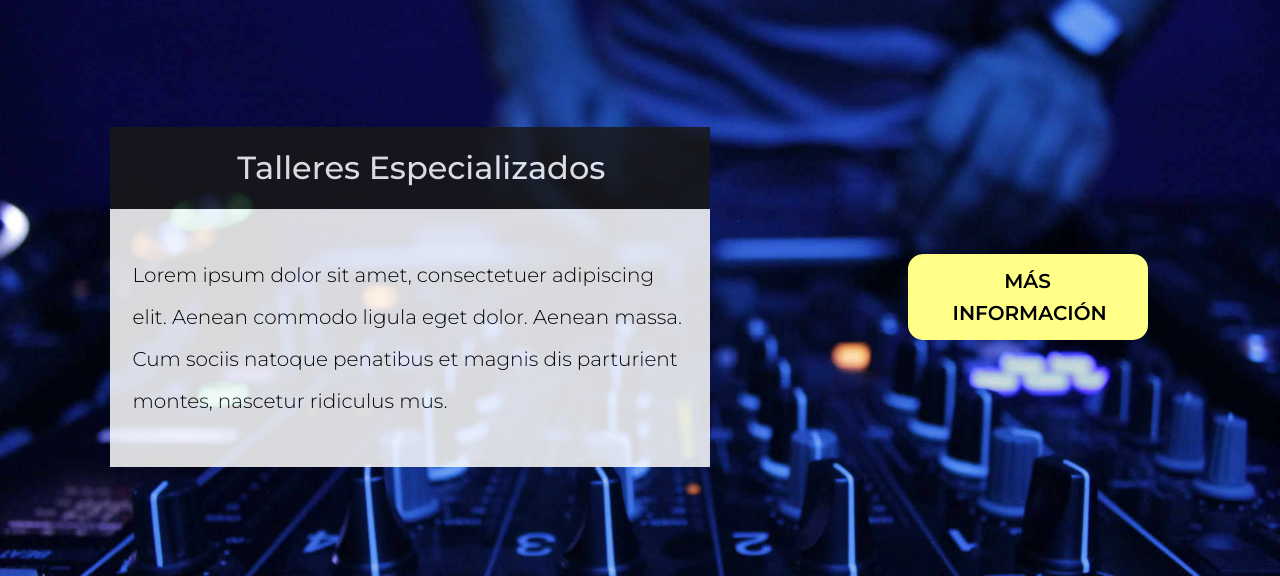
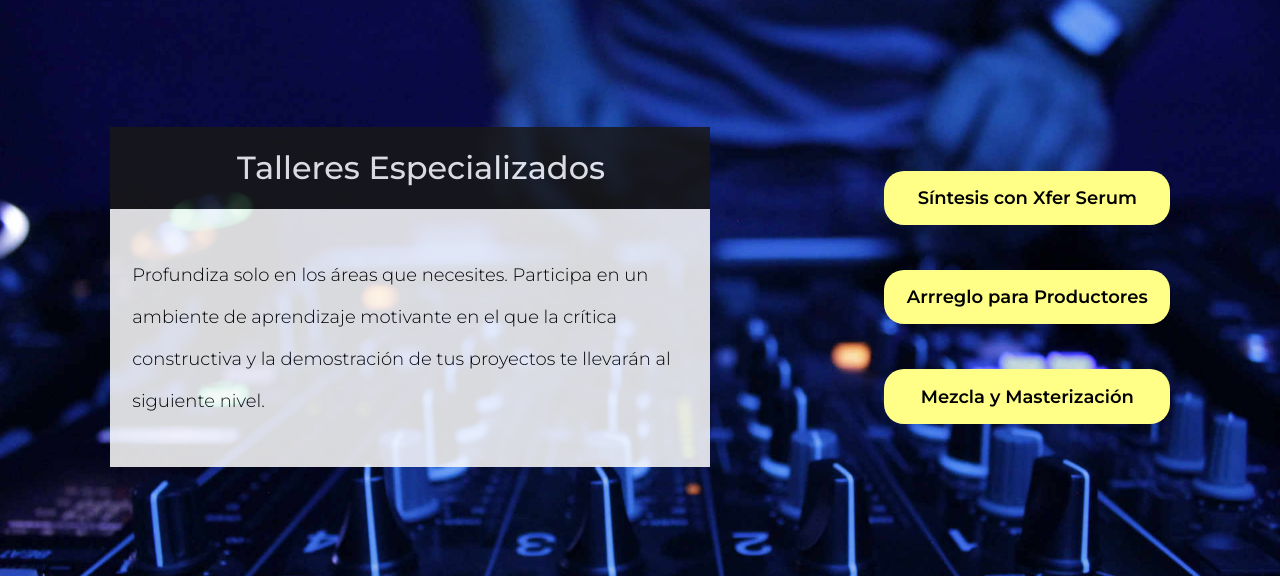
Before and after one commit to cpoumian/djstudio, a website: page app/index.html in a window 1280 px wide. Shown: the part 3555-4131 px from the top of the page. Drawn offline with Linux system fonts and the light colour scheme; files whose address does not match are found by name.

Commit message:
Add buttons for workshops.

```diff
--- a/app/assets/styles/modules/_btn.css
+++ b/app/assets/styles/modules/_btn.css
@@ -11,8 +11,14 @@
 		color: $mainYellow;
 	}
 
-	&--blue {
-		background-color: $lightBlue;
+	&--medium {
+		font-size: $textSizeSmall;
+		font-weight: $weightBold;
+		line-height: $lineHeight;
+		text-align: center;
+		padding: $spaceHlf $spaceStd;
+		margin: $spaceStd 0;
+		border-radius: 20px;
 	}
 
 	&--large {
@@ -24,3 +30,9 @@
 	}
 
 } /* .btn */
+
+.btn-container {
+		display: flex;
+		flex-direction: column;
+		justify-content: space-between;
+	}
--- a/app/assets/styles/modules/_directions.css
+++ b/app/assets/styles/modules/_directions.css
@@ -53,9 +53,8 @@
 
 			p {
 				font-size: $textSize;
-				font-weight: $weightLight;
+				font-weight: $weightRegular;
 				line-height: $lineHeight;
-				/*text-align: center;*/
 				margin: $spaceHlf 0;
 			}
 
--- a/app/index.html
+++ b/app/index.html
@@ -88,7 +88,8 @@
     <div id="production"class="wrapper">
       <div class="text-box">
        <h2>Producción de Música Electrónica</h2>
-        <p>Lorem ipsum dolor sit amet, consectetuer adipiscing elit. Aenean commodo ligula eget dolor. Aenean massa. Cum sociis natoque penatibus et magnis dis parturient montes, nascetur ridiculus mus.</p>
+        <p>Adquiere las competencias fundamentales específicas al genero de tu elección. Aprende integrar los DAWs y plugins más usados en un flujo de trabajo eficiente.
+        <br>A lo largo de 20 hrs acompañaras a tu instructor en la realización de un track desde la maqueta hasta la mezcla, y aplicarás cada técnica y principio estudiado tu mismo</p>
       </div> <!-- .text-box -->
       <a href="#" class="btn btn--large">
         MÁS<br>INFORMACIÓN
@@ -104,11 +105,13 @@
     <div id="workshops" class="wrapper">
       <div class="text-box">
        <h2>Talleres Especializados</h2>
-        <p>Lorem ipsum dolor sit amet, consectetuer adipiscing elit. Aenean commodo ligula eget dolor. Aenean massa. Cum sociis natoque penatibus et magnis dis parturient montes, nascetur ridiculus mus.</p>
+        <p>Profundiza solo en los áreas que necesites. Participa en un ambiente de aprendizaje motivante en el que la crítica constructiva y la demostración de tus proyectos te llevarán al siguiente nivel.</p>
       </div> <!-- .text-box -->
-      <a href="#" class="btn btn--large">
-        MÁS<br>INFORMACIÓN
-      </a> <!-- btn-large -->
+      <div class="btn-container">
+        <a href="#" class="btn btn--medium">Síntesis con Xfer Serum</a>
+        <a href="#" class="btn btn--medium">Arrreglo para Productores</a>
+        <a href="#" class="btn btn--medium">Mezcla y Masterización</a>
+      </div> <!-- btn-container -->
     </div> <!-- .wrapper -->
       <div class="brands-container">
         <img src="assets/images/icons/brands/xfer-white.png"class="brand brand--xfer">
--- a/app/temp/styles/styles.css
+++ b/app/temp/styles/styles.css
@@ -518,8 +518,14 @@ img {
 		color: #FFFF87;
 	}
 
-.btn--blue {
-		background-color: #33A4DE;
+.btn--medium {
+		font-size: 1.8rem;
+		font-weight: 600;
+		line-height: 3.2rem;
+		text-align: center;
+		padding: 1.12rem 2.25rem;
+		margin: 2.25rem 0;
+		border-radius: 20px;
 	}
 
 .btn--large {
@@ -531,6 +537,19 @@ img {
 	}
 
 /* .btn */
+
+.btn-container {
+		display: -webkit-box;
+		display: -ms-flexbox;
+		display: flex;
+		-webkit-box-orient: vertical;
+		-webkit-box-direction: normal;
+		    -ms-flex-direction: column;
+		        flex-direction: column;
+		-webkit-box-pack: justify;
+		    -ms-flex-pack: justify;
+		        justify-content: space-between;
+	}
 
 .wrapper {
 	display: -webkit-box;
@@ -1507,7 +1526,8 @@ img {
 #course .wrapper {
 			height: 75%;
 			-ms-flex-pack: distribute;
-			    justify-content: space-around
+			    justify-content: space-around;
+			margin-top: 4.5rem
 
 	}
 		}
@@ -1521,7 +1541,8 @@ img {
 			    -ms-flex-direction: row;
 			        flex-direction: row;
 			-ms-flex-pack: distribute;
-			    justify-content: space-around
+			    justify-content: space-around;
+			margin-top: 0
 
 	}
 		}
@@ -1575,19 +1596,9 @@ img {
 			}
 
 			#course .text-box p {
-				font-size: 2rem;
+				font-size: 1.8rem;
 				font-weight: 300;
 				line-height: 3.2rem;
-				text-align: left;
-				margin: 1.12rem 0;
-				padding: 2.25rem;
-			}
-
-			#course .text-box li {
-				font-size: 2rem;
-				font-weight: 300;
-				line-height: 1.2rem;
-				list-style: none;
 				text-align: left;
 				margin: 1.12rem 0;
 				padding: 2.25rem;
@@ -1766,9 +1777,8 @@ img {
 
 #directions .text-box p {
 				font-size: 2rem;
-				font-weight: 300;
+				font-weight: 400;
 				line-height: 3.2rem;
-				/*text-align: center;*/
 				margin: 1.12rem 0;
 			}
 
```
Also changed, not shown: app/assets/styles/modules/_course.css (+3 -11 lines).
